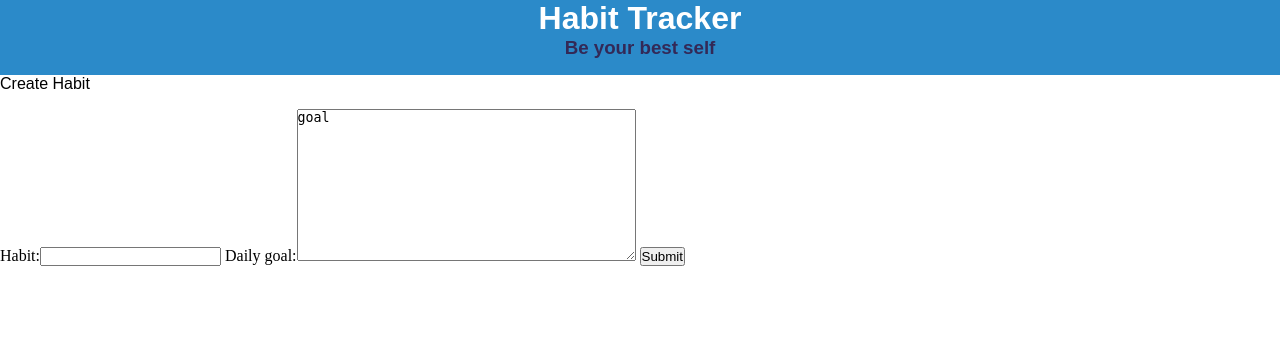
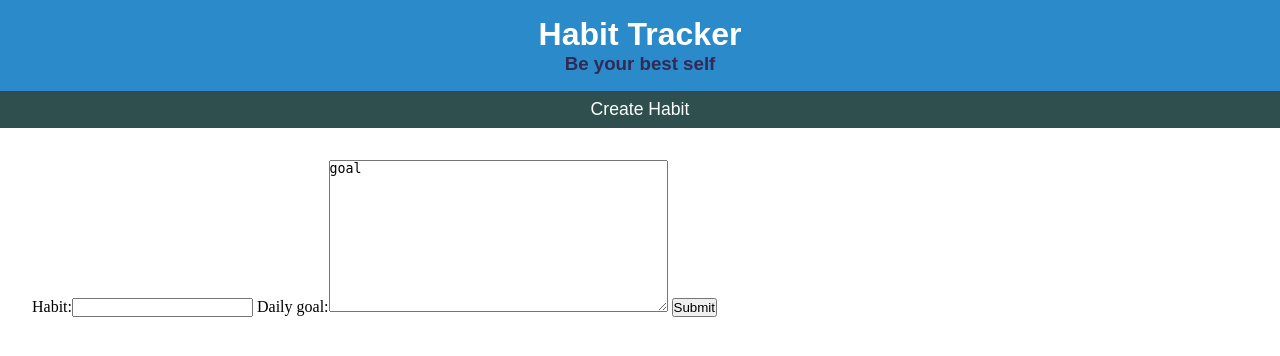
Before and after one commit to momentum-cohort-2020-01/habit-tracker-team-jersey, a Django app: page /create-habit/ in a window 1280 px wide. Shown: the top 356 px of the page. Run offline with Django 3.2, Linux system fonts and the light colour scheme.

Commit message:
styling, work on form

```diff
--- a/config/settings.py
+++ b/config/settings.py
@@ -31,7 +31,7 @@ ALLOWED_HOSTS = []
 # Application definition
 
 INSTALLED_APPS = [
-    'debug_toolbar',
+    # 'debug_toolbar',
     'django_extensions',
     'django.contrib.admin',
     'django.contrib.auth',
@@ -43,7 +43,7 @@ INSTALLED_APPS = [
 ]
 
 MIDDLEWARE = [
-    'debug_toolbar.middleware.DebugToolbarMiddleware',
+    # 'debug_toolbar.middleware.DebugToolbarMiddleware',
     'django.middleware.security.SecurityMiddleware',
     'django.contrib.sessions.middleware.SessionMiddleware',
     'django.middleware.common.CommonMiddleware',
--- a/polls/Static/styles.css
+++ b/polls/Static/styles.css
@@ -10,6 +10,7 @@ header {
     color: rgb(51, 41, 87);
     font-family: Arial, Helvetica, sans-serif;
     text-align: center;
+    padding-top: 1rem;
 }
 
 .tagline {
@@ -45,6 +46,7 @@ h3 {
     flex-flow: column;
     border: 6px red;
     padding: 2rem;
+    align-self: auto;
 }
 
 .button-link {
@@ -54,6 +56,17 @@ h3 {
     font-family: Arial, Helvetica, sans-serif;
     align-self: right;
     font-size: 110%;
+    /* border-radius: 20%; */
+}
+
+.nav-bar {
+    color: white;
+    background-color: darkslategrey;
+    padding: .5rem;
+    font-family: Arial, Helvetica, sans-serif;
+    align-self: right;
+    font-size: 110%;
+    text-align: center;
     /* border-radius: 20%; */
 }
 
@@ -86,3 +99,7 @@ p {
     text-align: left;
     padding-bottom: 1rem;
 }
+
+.form {
+    padding: 2rem;
+}
--- a/polls/templates/core/create_habit.html
+++ b/polls/templates/core/create_habit.html
@@ -1,11 +1,11 @@
 {% extends 'base.html' %}
 
 {% block content %}
-<p class='button-banner'>Create Habit</p>
+<p class='nav-bar'>Create Habit</p>
 
-<form action="/your-name/" method="post">
+<form class = 'form' action='' method="post">
     {% csrf_token %}
-    {{ form }}
+    {{ form.as_table }}
     <input type="submit" value="Submit">
 </form>
 
```
